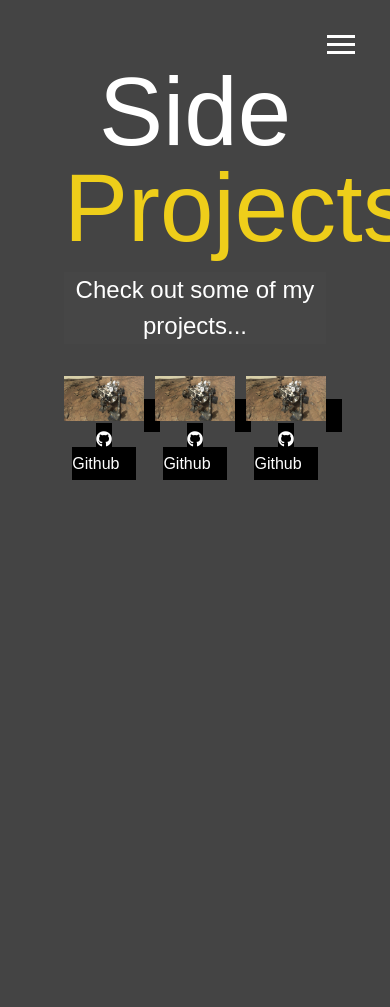
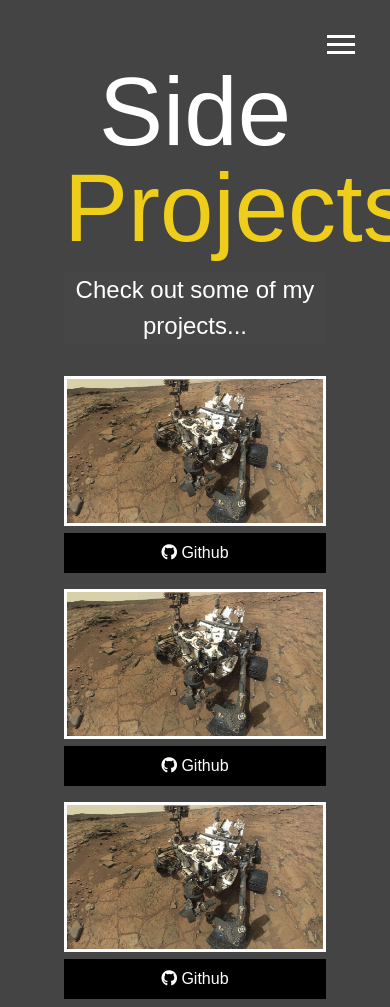
Before and after one commit to rv1448/My-Portfolia, a website: page dist/work.html in a window 390 px wide. Shown: the top 1007 px of the page. Before the commit the page ends 844 px from the top, so only its background shows below. Drawn offline with Linux system fonts and the light colour scheme.

Commit message:
Find changes to the projects CSS

```diff
--- a/scss/_config.scss
+++ b/scss/_config.scss
@@ -41,11 +41,6 @@ $background-opacity: 0.85;
 
 //Media query Mixins
 
-@mixin mediaSm {
-  @media screen and (max-width: 500px) {
-    @content;
-  }
-}
 
 @mixin mediaMd {
   @media screen and (max-width: 768px) {
@@ -64,3 +59,10 @@ $background-opacity: 0.85;
     @content;
   }
 }
+
+
+@mixin mediaSm {
+  @media screen and (max-width: 500px) {
+    @content;
+  }
+}
--- a/scss/_mobile.scss
+++ b/scss/_mobile.scss
@@ -1,54 +1,57 @@
 // wide Screens
 
 @include mediaXL {
-
+    // .projects{
+    //     grid-template-columns: repeat(4,1fr);
+    // }
 }
 
 //Desktops and Laptos
 @include mediaLg {
-
+    .projects{
+        grid-template-columns: repeat(3,1fr);
     }
-
+}
 
 //Tablets and Small laptops
 @include mediaMd {
-    main{
+  main {
     align-items: center;
     text-align: center;
-    .lg-heading{
+    .lg-heading {
       line-height: 1;
       margin-bottom: 1rem;
     }
   }
 
   ul.menu-nav,
-div.menu-branding{
+  div.menu-branding {
     float: none;
     width: 100%;
     min-height: 0;
 
-    &.show{
-        transform: translate3d(0,0,0);
+    &.show {
+      transform: translate3d(0, 0, 0);
     }
   }
-.menu-nav{
+  .menu-nav {
     height: 75vh;
-    transform: translate3d(-100%,0,0);
+    transform: translate3d(-100%, 0, 0);
     font-style: 24px;
   }
-.menu-branding{
+  .menu-branding {
     height: 25vh;
-    transform: translate3d(100%,0,0);
+    transform: translate3d(100%, 0, 0);
     .portrait {
       // add the portrait small picture
-        background: url('../img/IMG_5791 copy.jpg');
+      background: url("../img/IMG_5791 copy.jpg");
       background-size: cover;
       width: 150px;
       height: 150px;
     }
   }
 
-.about-info{
+  .about-info {
     grid-template-areas:
       'bioimage'
       'bio'
@@ -57,21 +60,34 @@ div.menu-branding{
 
     grid-template-columns: 1fr;
   }
+
+  .projects{
+    grid-template-columns: repeat(2,1fr);
 }
-
+}
 
 //Smartphones
 @include mediaSm {
-main#home h1{
+  main#home h1 {
     margin-top: 10vh;
   }
-.about-info{
+//   .bio-image {
+//     // add the portrait small picture
+//     background: url("../img/IMG_5791 copy.jpg");
+//     background-size: cover;
+//     width: 150px;
+//     height: 150px;
+//   }
+  .about-info {
     grid-template-areas:
-    'bioimage'
-    'bio'
-    'job1'
-    'job2';
+      "bioimage"
+      "bio"
+      "job1"
+      "job2";
 
     grid-template-columns: 1fr;
   }
+  .projects{
+    grid-template-columns: 1fr;
     }
+}
--- a/scss/main.scss
+++ b/scss/main.scss
@@ -14,7 +14,7 @@ body {
   //  font-family: 'Gill Sans', 'Gill Sans MT', Calibri, 'Trebuchet MS', sans-serif;
   // font-family: "Segoe UI", Tahoma, Geneva, Verdana, sans-serif;
   // font-family: 'Gill Sans';
-  font: 400 16px 'Work Sans', sans-serif;
+  font: 400 16px "Work Sans", sans-serif;
   -webkit-font-smoothing: antialiased;
   line-height: 1.5;
 }
@@ -63,7 +63,6 @@ main {
       @include easeOut();
       &:hover {
         color: $secondary-color;
-
       }
     }
   }
@@ -73,16 +72,11 @@ main {
     h1 {
       margin-top: 20vh;
     }
-
   }
 
   &#about {
     overflow: hidden;
-
-
   }
-
-
 
   .about-info {
     overflow: visible;
@@ -92,10 +86,9 @@ main {
       "bioimage bio"
       "job1 job2";
     grid-template-columns: repeat(2, 1fr);
-
   }
 
-  .bio-image{
+  .bio-image {
     grid-area: bioimage;
     //   // margin: 5px;  // Commented and put below
     // margin: auto;
@@ -110,31 +103,30 @@ main {
     border-radius: 50%;
     border: solid 2px $secondary-color;
     background-size: cover;
-
   }
-  .bio{
+  .bio {
     grid-area: bio;
-    font-size: 1.25rem;  // from 1.0
+    font-size: 1.25rem; // from 1.0
   }
-  .job-1{
+  .job-1 {
     grid-area: job1;
-        .datest{
+    .datest {
       // width: 100%;
       // height: 50%;
       // padding-right: 0px;
-        background:$primary-color;
-        background: fade-in($primary-color, $amount: 0)
+      background: $primary-color;
+      background: fade-in($primary-color, $amount: 0);
       // border: 2px dashed rgba(236, 198, 48, 0.5);
     }
   }
-  .job-2{
+  .job-2 {
     grid-area: job2;
-    .datest{
+    .datest {
       // width: 100%;
       // height: 50%;
       // padding-right: 0px;
-      background:$primary-color;
-      background: fade-in($primary-color, $amount: 0)
+      background: $primary-color;
+      background: fade-in($primary-color, $amount: 0);
       // border: 2px dashed rgba(236, 198, 48, 0.5);
     }
   }
@@ -146,7 +138,7 @@ main {
   }
 }
 
-.projects{
+.projects {
   display: grid;
   grid-gap: 0.7rem;
   // // Added Below
@@ -160,8 +152,8 @@ main {
 
   img {
     width: 100%;
-  border: 3px #fff;
-  &:hover{
+    border: 3px #fff solid;
+    &:hover {
       opacity: 0.5;
       border-color: $secondary-color;
       @include easeOut;
@@ -176,23 +168,19 @@ img {
       //   padding-right: 20px;
       // }
       // Adding above
-
-
-
     }
   }
 }
 
 //Contact Page
-.boxes{
+.boxes {
   // display: inline-flex;
   // flex-wrap: wrap;
   justify-content: space-evenly;
   align-items: center;
-  margin-top: 1rem;
+  margin-top: 1 rem;
 
-
-  div{
+  div {
     font-size: 1.25rem;
     // border: 1px #fff solid;
     padding: 0.5rem 1rem;
@@ -211,38 +199,46 @@ img {
 }
 
 //Button styles
-.btn{
-  // display: block;
+.btn {
+  display: block;
   padding: 0.5rem 1rem;
   border: 0;
   margin-bottom: 0.3rem;
-  &:hover{
+  &:hover {
     background: $secondary-color;
     color: set-text-color($secondary-color);
-
   }
 }
 
-.btn-dark{
+.btn-dark {
   @extend .btn;
   background: darken($primary-color, 50);
-color:#fff;
-
-
+  color: #fff;
 }
-.btn-light{
+.btn-light {
   @extend .btn;
-  background: lighten($color:$primary-color, $amount: 50);
-color:#333;
+  background: lighten($color: $primary-color, $amount: 50);
+  color: #333;
 }
 
-#main-footer{
+#main-footer {
   text-align: center;
   padding: 1rem;
-  background: darken($primary-color,  10);
+  background: darken($primary-color, 10);
   color: set-text-color($primary-color);
   height: 60px;
 }
+@import "mobile";
+// @media screen and (max-width: 500px) {
+//   main {
+//     padding: 2rem; }
+//     main #home h1 {
+//       margin-top: 10vh; }
+//     main .lg-heading {
+//       margin-top: 1rem;
+//       font-size: 5rem; }
+//   .projects {
+//     grid-template-columns: 1fr; } }
 
 // .top-left{
 //   position: absolute;
@@ -250,7 +246,6 @@ color:#333;
 //   left: 16px;
 // }
 
-@import "mobile";
 // .job-2{
 //   grid-area: job2;
 //   }
```
Also changed, not shown: dist/about.html, dist/css/main.css, dist/work.html. Lines whose indentation alone changed are shown as unchanged.
